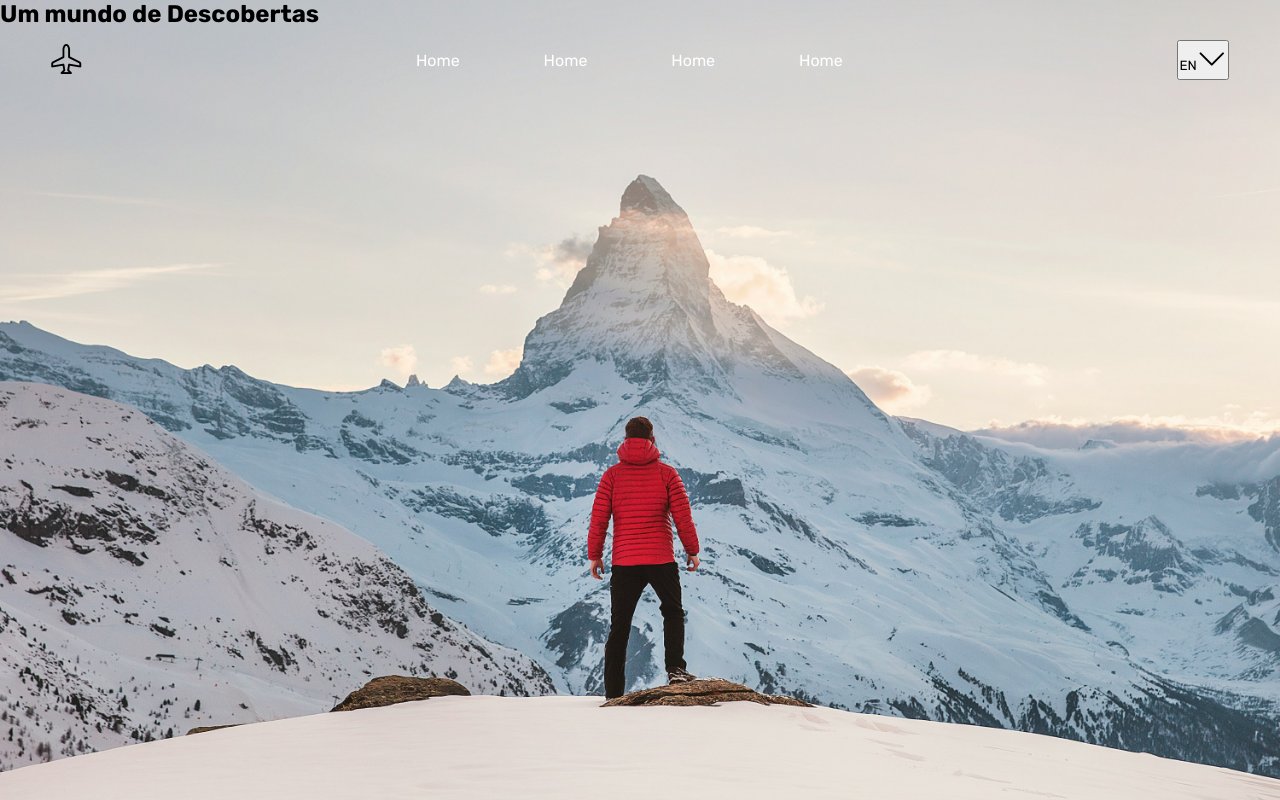
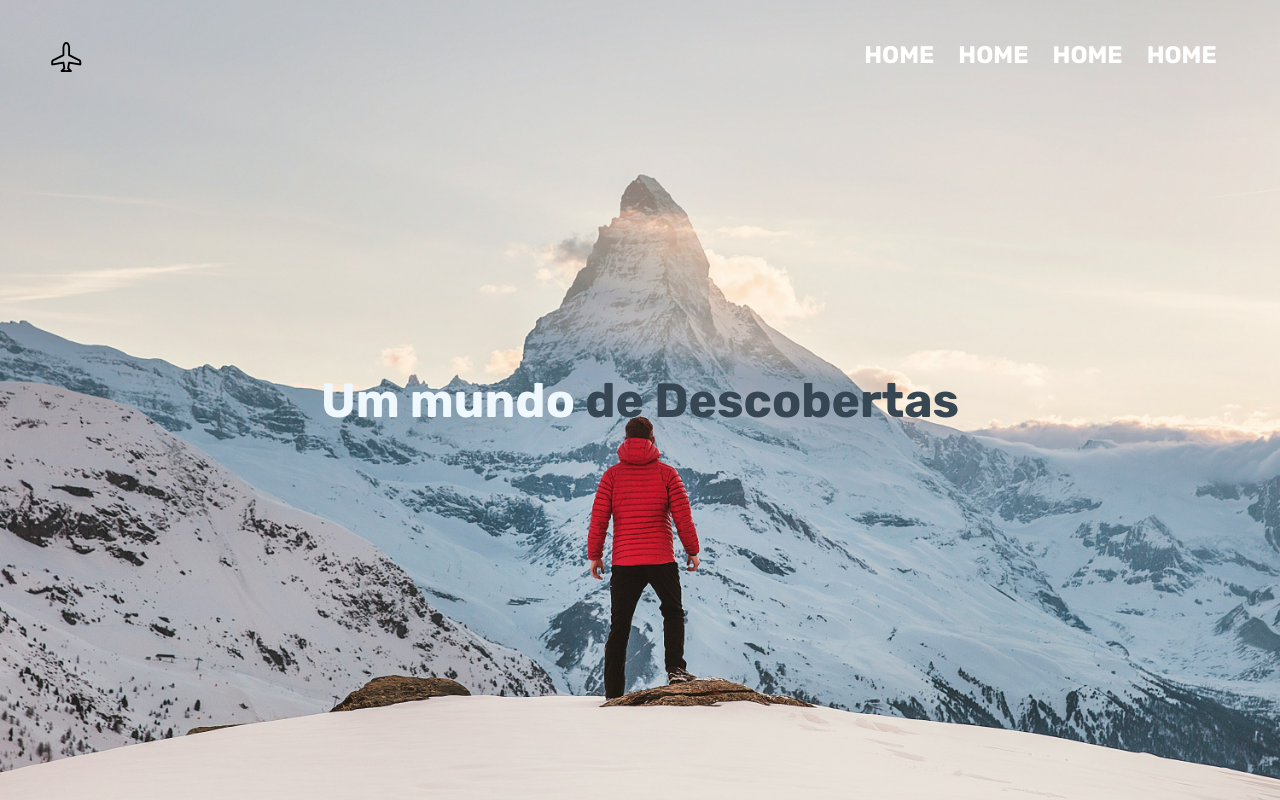
Before and after one commit to DL-AirLines/Airport, a website: page public/index.html in a window 1280 px wide. Drawn offline with nearby package versions, Linux system fonts and the light colour scheme.

Commit message:
feat: inclusão do menu animado

```diff
--- a/public/assets/style.css
+++ b/public/assets/style.css
@@ -31,16 +31,60 @@ header i{
 
 header ul{
     list-style-type: none;
+    padding: 0;
+    margin: 0;
+    display: flex;
+    font: bold 1.5rem sans-serif;
+    text-transform: uppercase;
+    color: grey;
 }
 
 header ul li{
-    display: inline-block;
-    margin: 0 40px;
+    padding: 0 .5em .25em;
+  cursor: pointer;
+  position: relative;
+  overflow: hidden;
+  transition: .3s;
+
+    display:inline-block;
+
+
 }
+
+
+ul li:hover {
+    color: #fff;
+  }
+  ul li:before {
+    content: "";
+    position: absolute;
+    inset: calc(100% - 3px) 0 0 0; /* 3px = the thickness */
+    background: #050505; /* the color */
+    scale: 0 1;
+    transition: .3s, translate 0s .3s;
+  }
+  ul:hover li:before {
+    scale: 1;
+  }
+  ul li:hover:before {
+    translate: 0;
+    transition: .3s;
+  }
+  ul:hover li:has(~ li:hover):before {
+    translate: 100% 0;
+    transition: .2s .2s,scale 0s .4s;
+  }
+  ul:hover li:hover ~ li:before {
+    translate: -100% 0;
+    transition: .2s .2s,scale 0s .4s;
+  }
+
+
 
 header ul li a{
     color: #ffff;
     text-decoration: none;
+
 }
 
 .fundo{
@@ -49,4 +93,17 @@ header ul li a{
     background-position: center;
     background-repeat: no-repeat;
     background-size: cover;
+
+    display: flex;
+    align-items: center;
+    justify-content:center;
 }
+
+.fundo h1{
+    font-size: 3em;
+    color: aliceblue;
+}
+
+.fundo h1 span{
+    color: rgb(55, 70, 83);
+}
--- a/public/index.html
+++ b/public/index.html
@@ -24,10 +24,12 @@
                             <li><a href="#">Home</a></li>
                     </ul>
                 </nav>
+                <!--
+                    <div>
+                        <a href="#"><button id="btn-lg">EN<i class="bi bi-chevron-down"></i></button></a>
+                    </div>
+                -->
 
-                <div class="btn-language">
-                    <a href="#"><button>EN<i class="bi bi-chevron-down"></i></button></a>
-                </div>
 
             </div><!--fim da Div flex-->
 
@@ -35,8 +37,10 @@
     </header>
 
     <section class="fundo">
-        <h1>Um mundo de Descobertas</h1>
+        <h1>Um mundo <span>de Descobertas</span></h1>
     </section>
+
+
 
     <script></script>
 </body>
```
Also changed, not shown: public/assets/img/logo.png (added).
